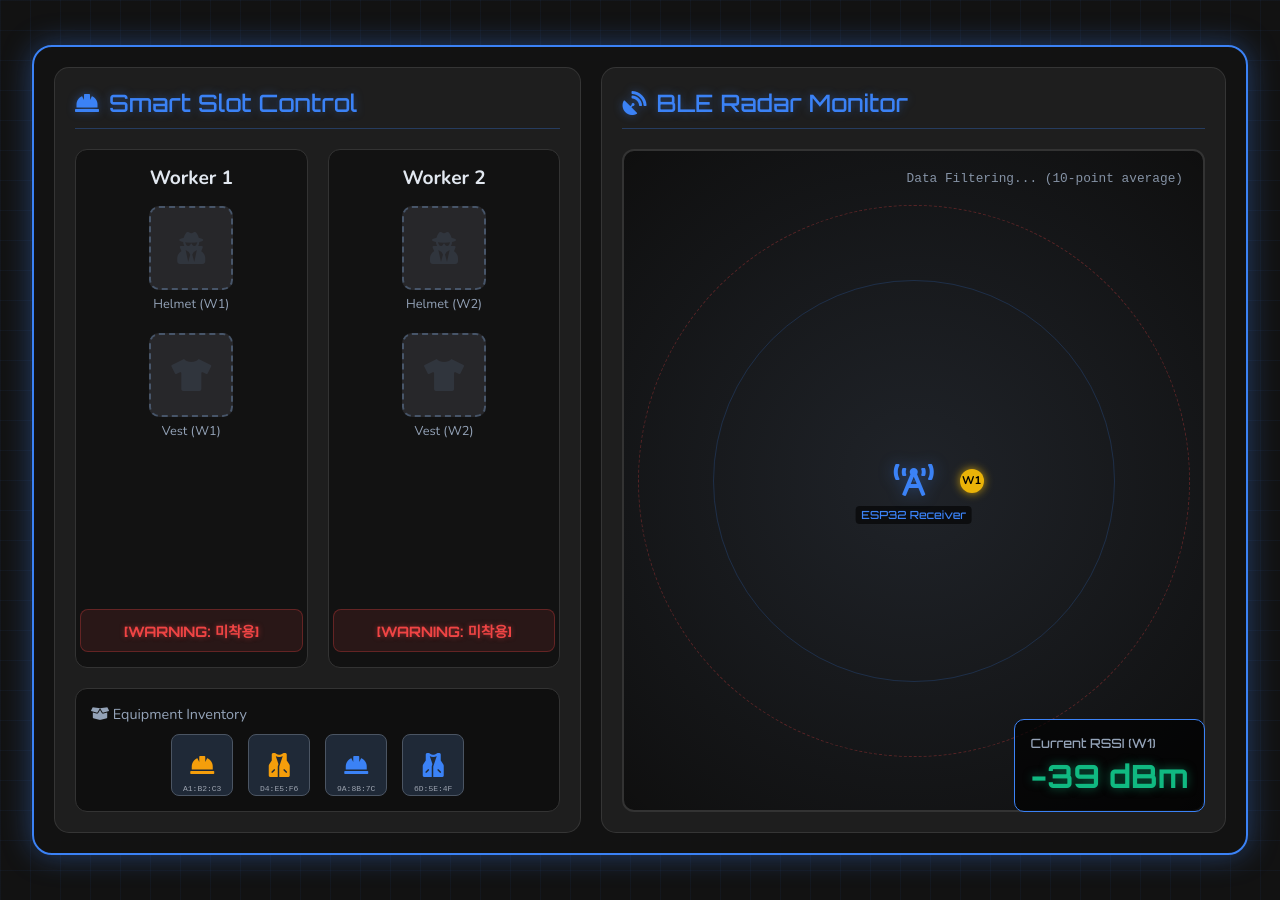
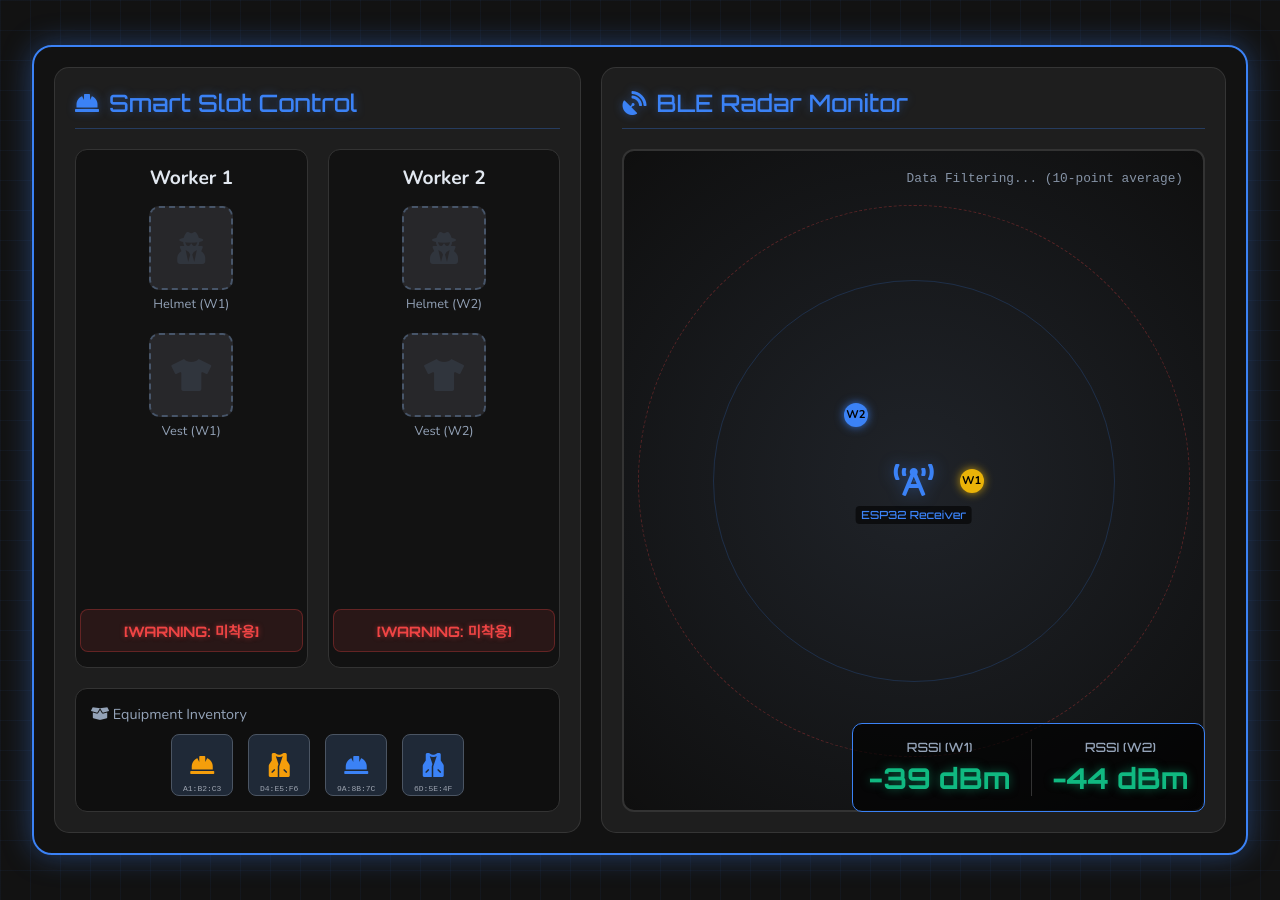
Before and after one commit to lee-myeong-eun/lee-myeong-eun.github.io, a Jekyll site: the page built from _pages/ezsafe-simulator.html, in a window 1280 px wide. Built offline with Jekyll 4.4.1, drawn with Linux system fonts in a browser that asks for light colours; some of the changed lines change nothing that is shown.

Commit message:
Add unequip feature and W2 to radar monitor in EZ-safe simulator

```diff
--- a/_pages/ezsafe-simulator.html
+++ b/_pages/ezsafe-simulator.html
@@ -130,6 +130,11 @@
             font-size: 2rem;
             color: #475569;
             transition: all 0.3s;
+            cursor: default;
+        }
+
+        .slot.filled {
+            cursor: pointer;
         }
 
         .slot.drag-over {
@@ -144,6 +149,12 @@
             color: var(--success-color);
             background-color: rgba(16, 185, 129, 0.1);
             box-shadow: 0 0 15px var(--success-glow);
+        }
+
+        .slot.filled:hover {
+            box-shadow: 0 0 20px rgba(239, 68, 68, 0.4);
+            border-color: var(--danger-color);
+            color: var(--danger-color);
         }
 
         .slot-label {
@@ -330,14 +341,12 @@
             position: absolute;
             width: 24px;
             height: 24px;
-            background-color: #eab308;
             border-radius: 50%;
             top: 50%;
             left: 50%;
             margin-top: -12px;
             margin-left: -12px;
             cursor: pointer;
-            box-shadow: 0 0 10px rgba(234, 179, 8, 0.8);
             z-index: 20;
             display: flex;
             align-items: center;
@@ -348,13 +357,23 @@
             transition: background-color 0.3s, box-shadow 0.3s;
         }
 
+        #radar-worker-w1 {
+            background-color: #eab308;
+            box-shadow: 0 0 10px rgba(234, 179, 8, 0.8);
+        }
+
+        #radar-worker-w2 {
+            background-color: #3b82f6;
+            box-shadow: 0 0 10px rgba(59, 130, 246, 0.8);
+        }
+
         .worker-dot:hover {
             transform: scale(1.2);
         }
 
         .worker-dot.danger {
-            background-color: var(--danger-color);
-            box-shadow: 0 0 15px var(--danger-glow);
+            background-color: var(--danger-color) !important;
+            box-shadow: 0 0 15px var(--danger-glow) !important;
         }
 
         /* RSSI 표시 패널 */
@@ -368,10 +387,18 @@
             border-radius: 10px;
             font-family: 'Orbitron', sans-serif;
             z-index: 30;
+            display: flex;
+            gap: 20px;
+        }
+
+        .rssi-box {
+            display: flex;
+            flex-direction: column;
+            align-items: center;
         }
 
         .rssi-value {
-            font-size: 2rem;
+            font-size: 1.8rem;
             font-weight: bold;
             color: var(--success-color);
             text-shadow: 0 0 10px var(--success-glow);
@@ -414,6 +441,8 @@
             opacity: 0;
             transition: opacity 0.3s;
             z-index: 30;
+            text-align: center;
+            pointer-events: none;
         }
 
         .radar-warning-text.show {
@@ -429,8 +458,6 @@
         /* 부저(파동) 효과 */
         .buzzer-wave {
             position: absolute;
-            top: 50%;
-            left: 50%;
             width: 10px;
             height: 10px;
             border-radius: 50%;
@@ -479,13 +506,13 @@
                     <div class="worker-title">Worker 1</div>
                     <div class="equipment-slots">
                         <div>
-                            <div class="slot" data-worker="1" data-type="helmet" id="slot-w1-helmet">
+                            <div class="slot" data-worker="1" data-type="helmet" id="slot-w1-helmet" title="클릭하여 해제">
                                 <i class="fas fa-user-secret" style="opacity: 0.3;"></i>
                             </div>
                             <div class="slot-label">Helmet (W1)</div>
                         </div>
                         <div>
-                            <div class="slot" data-worker="1" data-type="vest" id="slot-w1-vest">
+                            <div class="slot" data-worker="1" data-type="vest" id="slot-w1-vest" title="클릭하여 해제">
                                 <i class="fas fa-tshirt" style="opacity: 0.3;"></i>
                             </div>
                             <div class="slot-label">Vest (W1)</div>
@@ -499,13 +526,13 @@
                     <div class="worker-title">Worker 2</div>
                     <div class="equipment-slots">
                         <div>
-                            <div class="slot" data-worker="2" data-type="helmet" id="slot-w2-helmet">
+                            <div class="slot" data-worker="2" data-type="helmet" id="slot-w2-helmet" title="클릭하여 해제">
                                 <i class="fas fa-user-secret" style="opacity: 0.3;"></i>
                             </div>
                             <div class="slot-label">Helmet (W2)</div>
                         </div>
                         <div>
-                            <div class="slot" data-worker="2" data-type="vest" id="slot-w2-vest">
+                            <div class="slot" data-worker="2" data-type="vest" id="slot-w2-vest" title="클릭하여 해제">
                                 <i class="fas fa-tshirt" style="opacity: 0.3;"></i>
                             </div>
                             <div class="slot-label">Vest (W2)</div>
@@ -550,7 +577,7 @@
 
             <div class="radar-container" id="radar-container">
                 <div class="data-filter-text">Data Filtering... (10-point average)</div>
-                <div class="radar-warning-text" id="radar-warning">[WARNING: 작업 구역 이탈]</div>
+                <div class="radar-warning-text" id="radar-warning"></div>
 
                 <div class="radar-circle"></div>
                 <div class="radar-circle"></div>
@@ -560,14 +587,23 @@
                 <div class="receiver-esp32"><i class="fas fa-broadcast-tower"></i></div>
                 <div class="receiver-label">ESP32 Receiver</div>
 
-                <div class="worker-dot" id="radar-worker" style="left: 60%; top: 50%;">W1</div>
+                <div class="worker-dot" id="radar-worker-w1" style="left: 60%; top: 50%;">W1</div>
+                <div class="worker-dot" id="radar-worker-w2" style="left: 40%; top: 40%;">W2</div>
 
-                <div class="buzzer-wave" id="buzzer-wave"></div>
+                <div class="buzzer-wave" id="buzzer-wave-w1"></div>
+                <div class="buzzer-wave" id="buzzer-wave-w2"></div>
             </div>
 
             <div class="rssi-panel">
-                <div style="font-size: 0.8rem; color: #94a3b8; margin-bottom: 5px;">Current RSSI (W1)</div>
-                <div class="rssi-value" id="rssi-display">-45 dBm</div>
+                <div class="rssi-box">
+                    <div style="font-size: 0.8rem; color: #94a3b8; margin-bottom: 5px;">RSSI (W1)</div>
+                    <div class="rssi-value" id="rssi-display-w1">-45 dBm</div>
+                </div>
+                <div style="width: 1px; background: #333;"></div>
+                <div class="rssi-box">
+                    <div style="font-size: 0.8rem; color: #94a3b8; margin-bottom: 5px;">RSSI (W2)</div>
+                    <div class="rssi-value" id="rssi-display-w2">-45 dBm</div>
+                </div>
             </div>
         </div>
 
@@ -575,7 +611,7 @@
 
     <script>
         /* =========================================
-           1. Left Panel: Drag and Drop Logic
+           1. Left Panel: Drag and Drop & Unequip
            ========================================= */
         const draggables = document.querySelectorAll('.draggable-item');
         const slots = document.querySelectorAll('.slot');
@@ -590,7 +626,6 @@
             draggable.addEventListener('dragstart', (e) => {
                 draggable.classList.add('dragging');
                 e.dataTransfer.setData('text/plain', draggable.id);
-                // 고스트 이미지 설정 (선택적)
             });
 
             draggable.addEventListener('dragend', () => {
@@ -601,7 +636,6 @@
         slots.forEach(slot => {
             slot.addEventListener('dragover', (e) => {
                 e.preventDefault(); // 드롭 허용
-                // 이미 채워진 슬롯은 시각적 피드백 X
                 if (!slot.classList.contains('filled')) {
                     slot.classList.add('drag-over');
                 }
@@ -633,6 +667,7 @@
                     // 성공 처리
                     slot.innerHTML = draggedElement.innerHTML; // 아이콘 복사
                     slot.classList.add('filled');
+                    slot.setAttribute('data-equipped-id', draggedId);
                     draggedElement.style.display = 'none'; // 인벤토리에서 숨김
 
                     workerEquipStatus[slotWorker][slotType] = true;
@@ -642,6 +677,32 @@
                     showErrorPopup();
                 }
             });
+
+            // 장비 해제 로직 (클릭 시)
+            slot.addEventListener('click', () => {
+                if (slot.classList.contains('filled')) {
+                    const equippedId = slot.getAttribute('data-equipped-id');
+                    const equippedItem = document.getElementById(equippedId);
+
+                    // 인벤토리에 다시 표시
+                    if (equippedItem) equippedItem.style.display = 'flex';
+
+                    // 슬롯 초기화
+                    slot.classList.remove('filled');
+                    slot.removeAttribute('data-equipped-id');
+
+                    const type = slot.getAttribute('data-type');
+                    if (type === 'helmet') {
+                        slot.innerHTML = '<i class="fas fa-user-secret" style="opacity: 0.3;"></i>';
+                    } else {
+                        slot.innerHTML = '<i class="fas fa-tshirt" style="opacity: 0.3;"></i>';
+                    }
+
+                    const workerId = slot.getAttribute('data-worker');
+                    workerEquipStatus[workerId][type] = false;
+                    updateWorkerStatus(workerId);
+                }
+            });
         });
 
         function updateWorkerStatus(workerId) {
@@ -649,6 +710,9 @@
             if (workerEquipStatus[workerId].helmet && workerEquipStatus[workerId].vest) {
                 statusEl.textContent = '[STABLE: 착용 완료]';
                 statusEl.classList.add('stable');
+            } else {
+                statusEl.textContent = '[WARNING: 미착용]';
+                statusEl.classList.remove('stable');
             }
         }
 
@@ -660,121 +724,124 @@
         }
 
         /* =========================================
-           2. Right Panel: Radar Distance Logic
+           2. Right Panel: Radar Distance Logic (W1 & W2)
            ========================================= */
         const radarContainer = document.getElementById('radar-container');
-        const radarWorker = document.getElementById('radar-worker');
-        const rssiDisplay = document.getElementById('rssi-display');
+        const radarWorkerW1 = document.getElementById('radar-worker-w1');
+        const radarWorkerW2 = document.getElementById('radar-worker-w2');
+        const rssiDisplayW1 = document.getElementById('rssi-display-w1');
+        const rssiDisplayW2 = document.getElementById('rssi-display-w2');
         const radarWarning = document.getElementById('radar-warning');
-        const buzzerWave = document.getElementById('buzzer-wave');
+        const buzzerWaveW1 = document.getElementById('buzzer-wave-w1');
+        const buzzerWaveW2 = document.getElementById('buzzer-wave-w2');
 
-        let isDraggingRadar = false;
+        let activeDot = null;
 
-        radarWorker.addEventListener('mousedown', () => {
-            isDraggingRadar = true;
+        [radarWorkerW1, radarWorkerW2].forEach(dot => {
+            dot.addEventListener('mousedown', () => { activeDot = dot; });
+            dot.addEventListener('touchstart', (e) => { activeDot = dot; }, {passive: true});
         });
 
-        document.addEventListener('mouseup', () => {
-            isDraggingRadar = false;
-        });
+        document.addEventListener('mouseup', () => { activeDot = null; });
+        document.addEventListener('touchend', () => { activeDot = null; });
 
-        radarContainer.addEventListener('mousemove', (e) => {
-            if (!isDraggingRadar) return;
+        function handleRadarMove(clientX, clientY, rect) {
+            if (!activeDot) return;
 
-            const rect = radarContainer.getBoundingClientRect();
-            let x = e.clientX - rect.left;
-            let y = e.clientY - rect.top;
-
-            // 경계 제한
-            x = Math.max(12, Math.min(x, rect.width - 12));
-            y = Math.max(12, Math.min(y, rect.height - 12));
-
-            radarWorker.style.left = `${x}px`;
-            radarWorker.style.top = `${y}px`;
-
-            calculateRSSI(x, y, rect.width / 2, rect.height / 2);
-        });
-
-        // Touch support
-        radarWorker.addEventListener('touchstart', (e) => {
-            isDraggingRadar = true;
-        }, {passive: true});
-
-        document.addEventListener('touchend', () => {
-            isDraggingRadar = false;
-        });
-
-        radarContainer.addEventListener('touchmove', (e) => {
-            if (!isDraggingRadar) return;
-            e.preventDefault(); // prevent scrolling
-            const touch = e.touches[0];
-            const rect = radarContainer.getBoundingClientRect();
-            let x = touch.clientX - rect.left;
-            let y = touch.clientY - rect.top;
+            let x = clientX - rect.left;
+            let y = clientY - rect.top;
 
             x = Math.max(12, Math.min(x, rect.width - 12));
             y = Math.max(12, Math.min(y, rect.height - 12));
 
-            radarWorker.style.left = `${x}px`;
-            radarWorker.style.top = `${y}px`;
+            activeDot.style.left = `${x}px`;
+            activeDot.style.top = `${y}px`;
 
-            calculateRSSI(x, y, rect.width / 2, rect.height / 2);
+            const workerId = activeDot.id.includes('w1') ? '1' : '2';
+            calculateRSSI(x, y, rect.width / 2, rect.height / 2, workerId);
+        }
+
+        radarContainer.addEventListener('mousemove', (e) => {
+            if(activeDot) handleRadarMove(e.clientX, e.clientY, radarContainer.getBoundingClientRect());
+        });
+
+        radarContainer.addEventListener('touchmove', (e) => {
+            if (!activeDot) return;
+            e.preventDefault(); // prevent scrolling
+            const touch = e.touches[0];
+            handleRadarMove(touch.clientX, touch.clientY, radarContainer.getBoundingClientRect());
         }, {passive: false});
 
-        function calculateRSSI(x, y, centerX, centerY) {
-            // 거리 계산
+        function calculateRSSI(x, y, centerX, centerY, workerId) {
             const dx = x - centerX;
             const dy = y - centerY;
             const distance = Math.sqrt(dx * dx + dy * dy);
 
-            // 최대 감지 거리 기준 (컨테이너 절반 정도를 최대 거리로 산정)
             const maxDist = Math.min(centerX, centerY);
 
-            // RSSI 매핑: 가까우면 -30, 멀면 -75
-            // distance가 0일때 -30, maxDist일때 -75
             let rssi = -30 - (distance / maxDist) * 45;
             rssi = Math.round(rssi);
 
-            // 하한선 설정
             if(rssi < -80) rssi = -80;
             if(rssi > -30) rssi = -30;
 
-            updateRadarUI(rssi, centerX, centerY);
+            updateRadarUI(rssi, workerId);
         }
 
-        function updateRadarUI(rssi, centerX, centerY) {
-            rssiDisplay.textContent = `${rssi} dBm`;
+        let isW1Danger = false;
+        let isW2Danger = false;
 
-            if (rssi <= -60) {
-                // 위험 상태
-                rssiDisplay.classList.add('danger');
+        function updateRadarUI(rssi, workerId) {
+            const display = workerId === '1' ? rssiDisplayW1 : rssiDisplayW2;
+            const dot = workerId === '1' ? radarWorkerW1 : radarWorkerW2;
+            const wave = workerId === '1' ? buzzerWaveW1 : buzzerWaveW2;
+
+            display.textContent = `${rssi} dBm`;
+
+            const isDanger = rssi <= -60;
+            if(workerId === '1') isW1Danger = isDanger;
+            else isW2Danger = isDanger;
+
+            if (isDanger) {
+                display.classList.add('danger');
+                dot.classList.add('danger');
+
+                wave.style.left = dot.style.left;
+                wave.style.top = dot.style.top;
+                wave.classList.add('active');
+            } else {
+                display.classList.remove('danger');
+                dot.classList.remove('danger');
+                wave.classList.remove('active');
+            }
+
+            // 전체 컨테이너 및 텍스트 경고 업데이트
+            if (isW1Danger || isW2Danger) {
                 radarContainer.classList.add('danger');
-                radarWorker.classList.add('danger');
                 radarWarning.classList.add('show');
 
-                // 부저 위치 업데이트 및 활성화
-                buzzerWave.style.left = radarWorker.style.left;
-                buzzerWave.style.top = radarWorker.style.top;
-                buzzerWave.classList.add('active');
+                if (isW1Danger && isW2Danger) radarWarning.textContent = '[WARNING: W1, W2 작업 구역 이탈]';
+                else if (isW1Danger) radarWarning.textContent = '[WARNING: W1 작업 구역 이탈]';
+                else radarWarning.textContent = '[WARNING: W2 작업 구역 이탈]';
             } else {
-                // 안전 상태
-                rssiDisplay.classList.remove('danger');
                 radarContainer.classList.remove('danger');
-                radarWorker.classList.remove('danger');
                 radarWarning.classList.remove('show');
-                buzzerWave.classList.remove('active');
             }
         }
 
-        // 초기 RSSI 계산 (시작 위치 기준)
+        // 초기 RSSI 계산
         window.addEventListener('load', () => {
             const rect = radarContainer.getBoundingClientRect();
-            const workerRect = radarWorker.getBoundingClientRect();
 
-            const x = workerRect.left - rect.left + workerRect.width/2;
-            const y = workerRect.top - rect.top + workerRect.height/2;
+            const w1Rect = radarWorkerW1.getBoundingClientRect();
+            const x1 = w1Rect.left - rect.left + w1Rect.width/2;
+            const y1 = w1Rect.top - rect.top + w1Rect.height/2;
+            calculateRSSI(x1, y1, rect.width / 2, rect.height / 2, '1');
 
-            calculateRSSI(x, y, rect.width / 2, rect.height / 2);
+            const w2Rect = radarWorkerW2.getBoundingClientRect();
+            const x2 = w2Rect.left - rect.left + w2Rect.width/2;
+            const y2 = w2Rect.top - rect.top + w2Rect.height/2;
+            calculateRSSI(x2, y2, rect.width / 2, rect.height / 2, '2');
         });
 
     </script>
```
